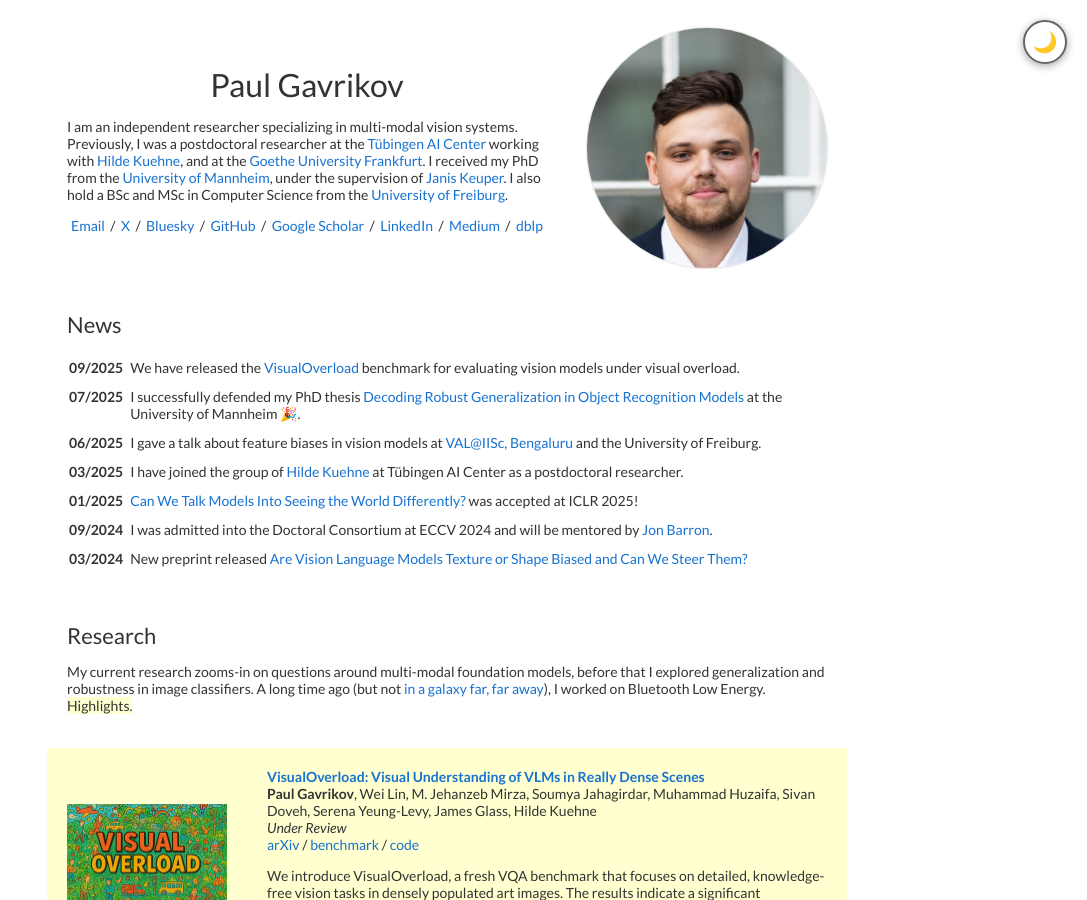
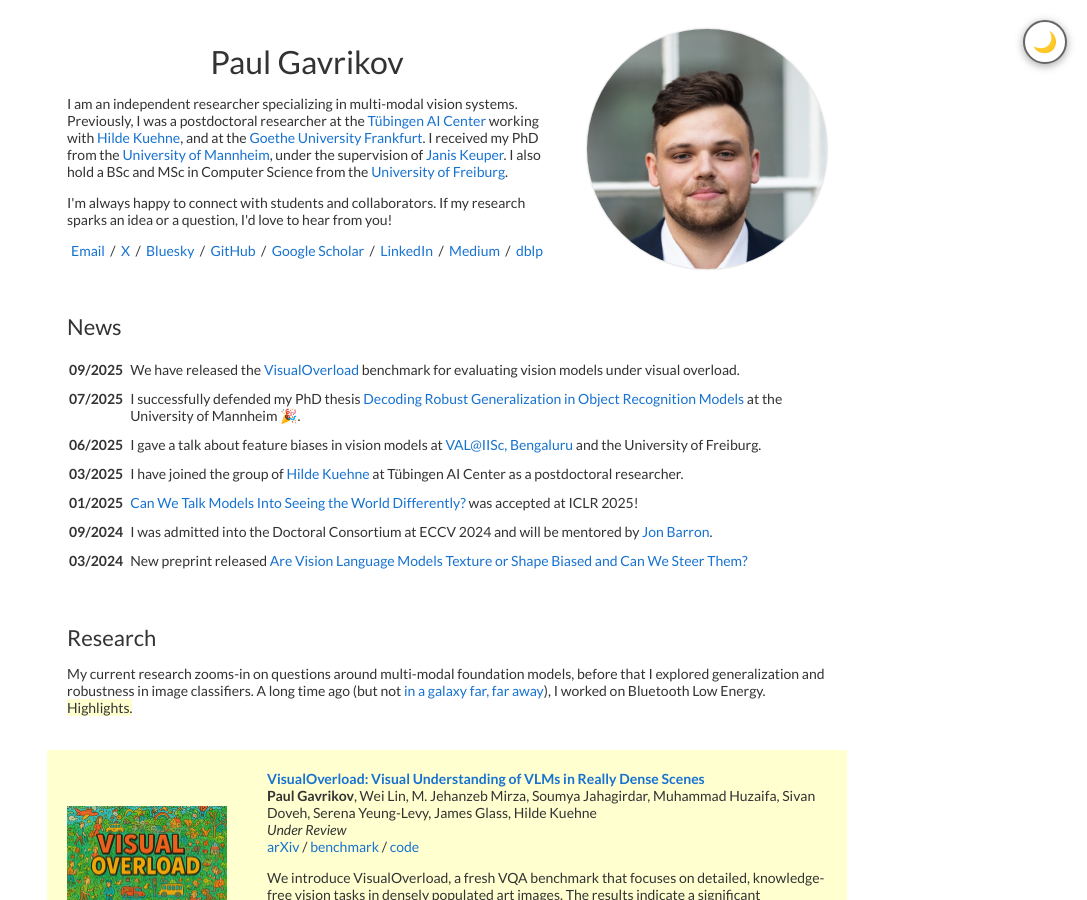
Before and after one commit to paulgavrikov/paulgavrikov.github.io, a Jekyll site: the page built from _posts/2018-05-15-intro.markdown, in a window 1280 px wide and 900 px high. Shown: the whole window, without its empty margins (193-1280 px from the left). Built offline with Jekyll 4.4.1, drawn with Linux system fonts in a browser that asks for light colours.

Commit message:
adding collaboration invite

```diff
--- a/_layouts/default.html
+++ b/_layouts/default.html
@@ -61,6 +61,10 @@
                 supervision of <a href="https://www.keuper-labs.org/">Janis Keuper</a>. I also hold a BSc and MSc in
                 Computer Science from the <a href="https://uni-freiburg.de">University of Freiburg</a>.
               <p>
+              <p>
+                I'm always happy to connect with students and collaborators. If my research sparks an idea or a
+                question, I'd love to hear from you!
+              </p>
               <p style="text-align:center">
                 <a target="_blank" href="mailto:paulgavrikov@yahoo.de"> Email</a> &nbsp;/&nbsp;
                 <a href="https://twitter.com/paulgavrikov">X</a> &nbsp;/&nbsp;
```
